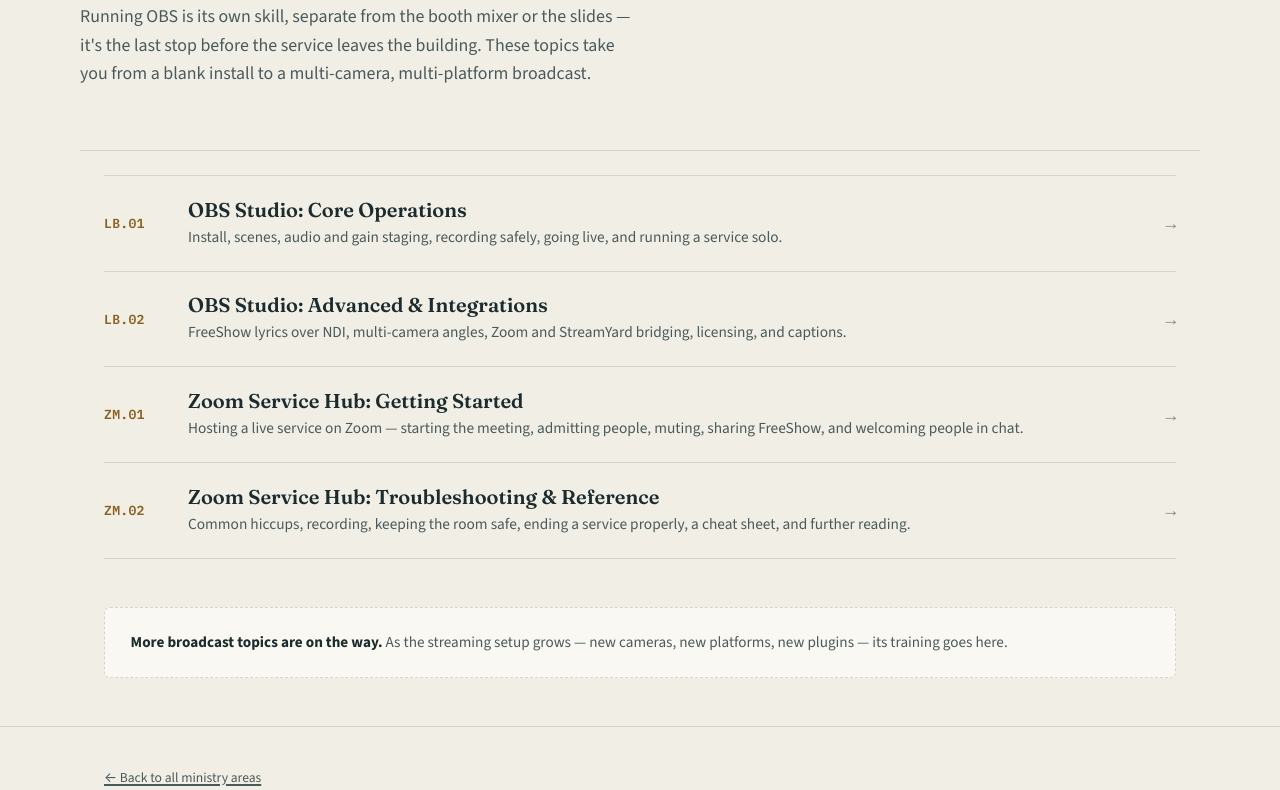
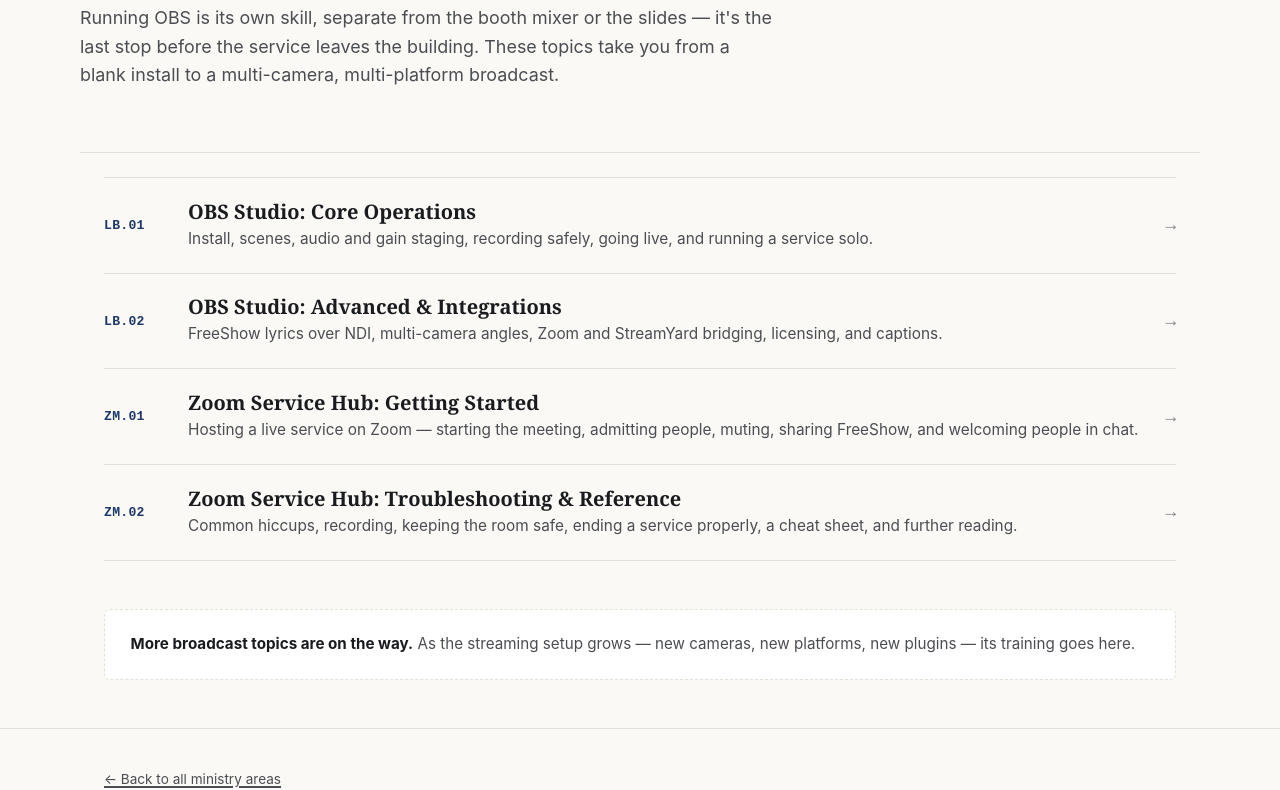
Before and after one commit to allenvincentlucas/Church-Ministry, a plain HTML site: page categories/livestream-broadcast/index.html in a window 1280 px wide. Shown: the part 236-1026 px from the top of the page. Drawn offline with nearby package versions, Linux system fonts and the light colour scheme.

Commit message:
Apply unified Church Ministry brand theme (Paper/Ink/Index Blue/Stone, Space Grotesk/Inter/JetBrains Mono)

```diff
--- a/assets/css/style.css
+++ b/assets/css/style.css
@@ -9,26 +9,26 @@
 
 :root{
   /* paper */
-  --paper: #F1EEE5;
-  --paper-raised: #FAF8F2;
-  --paper-line: #DAD4C4;
+  --paper: #FAF9F6;
+  --paper-raised: #FFFFFF;
+  --paper-line: #E3E0D8;
 
   /* ink */
-  --ink: #1C2B2E;
-  --ink-soft: #4A5A5C;
-  --ink-faint: #7C8886;
+  --ink: #191B1F;
+  --ink-soft: #4B4D52;
+  --ink-faint: #7C7E82;
 
   /* accents */
-  --brass: #A6782C;
-  --brass-deep: #8A611F;
-  --teal: #3E6259;
-  --teal-deep: #2C4B44;
-  --cue-live: #B5432E;
+  --brass: #2A4B8D;
+  --brass-deep: #1E3868;
+  --teal: #84806F;
+  --teal-deep: #635F52;
+  --cue-live: #2A4B8D;
 
   /* type */
-  --font-display: "Fraunces", Georgia, serif;
-  --font-body: "Source Sans 3", -apple-system, BlinkMacSystemFont, "Segoe UI", sans-serif;
-  --font-mono: "IBM Plex Mono", "SFMono-Regular", monospace;
+  --font-display: "Space Grotesk", Georgia, serif;
+  --font-body: "Inter", -apple-system, BlinkMacSystemFont, "Segoe UI", sans-serif;
+  --font-mono: "JetBrains Mono", "SFMono-Regular", monospace;
 
   --radius: 6px;
   --shadow-card: 0 1px 2px rgba(28,43,46,0.06), 0 4px 14px rgba(28,43,46,0.06);
@@ -93,7 +93,7 @@
   width: 30px; height:30px; border-radius:7px;
   background: linear-gradient(155deg, var(--teal), var(--teal-deep));
   display:flex; align-items:center; justify-content:center;
-  color:#F1EEE5; font-family: var(--font-mono); font-size:.68rem; font-weight:700;
+  color:#FAF9F6; font-family: var(--font-mono); font-size:.68rem; font-weight:700;
   flex-shrink:0;
 }
 .brand:hover{ color: var(--ink); }
--- a/categories/livestream-broadcast/index.html
+++ b/categories/livestream-broadcast/index.html
@@ -19,9 +19,7 @@
 <meta name="twitter:description" content="OBS Studio training for church volunteers: getting the service onto a stream, from first scene to multi-platform broadcast.">
 <meta name="twitter:image" content="https://allenvincentlucas.github.io/tech-worship-academy/social-preview.png">
 
-<link rel="preconnect" href="https://fonts.googleapis.com">
 <link rel="preconnect" href="https://fonts.gstatic.com" crossorigin>
-<link href="https://fonts.googleapis.com/css2?family=Fraunces:wght@500;600;650;700&family=Source+Sans+3:wght@400;500;600;700&family=IBM+Plex+Mono:wght@500;600&display=swap" rel="stylesheet">
 <style>
 /* ============================================================
    TECH & WORSHIP ACADEMY — shared design system
@@ -34,26 +32,26 @@
 
 :root{
   /* paper */
-  --paper: #F1EEE5;
-  --paper-raised: #FAF8F2;
-  --paper-line: #DAD4C4;
+  --paper: #FAF9F6;
+  --paper-raised: #FFFFFF;
+  --paper-line: #E3E0D8;
 
   /* ink */
-  --ink: #1C2B2E;
-  --ink-soft: #4A5A5C;
-  --ink-faint: #7C8886;
+  --ink: #191B1F;
+  --ink-soft: #4B4D52;
+  --ink-faint: #7C7E82;
 
   /* accents */
-  --brass: #A6782C;
-  --brass-deep: #8A611F;
-  --teal: #3E6259;
-  --teal-deep: #2C4B44;
-  --cue-live: #B5432E;
+  --brass: #2A4B8D;
+  --brass-deep: #1E3868;
+  --teal: #84806F;
+  --teal-deep: #635F52;
+  --cue-live: #2A4B8D;
 
   /* type */
-  --font-display: "Fraunces", Georgia, serif;
-  --font-body: "Source Sans 3", -apple-system, BlinkMacSystemFont, "Segoe UI", sans-serif;
-  --font-mono: "IBM Plex Mono", "SFMono-Regular", monospace;
+  --font-display: "Space Grotesk", Georgia, serif;
+  --font-body: "Inter", -apple-system, BlinkMacSystemFont, "Segoe UI", sans-serif;
+  --font-mono: "JetBrains Mono", "SFMono-Regular", monospace;
 
   --radius: 6px;
   --shadow-card: 0 1px 2px rgba(28,43,46,0.06), 0 4px 14px rgba(28,43,46,0.06);
@@ -118,7 +116,7 @@
   width: 30px; height:30px; border-radius:7px;
   background: linear-gradient(155deg, var(--teal), var(--teal-deep));
   display:flex; align-items:center; justify-content:center;
-  color:#F1EEE5; font-family: var(--font-mono); font-size:.68rem; font-weight:700;
+  color:#FAF9F6; font-family: var(--font-mono); font-size:.68rem; font-weight:700;
   flex-shrink:0;
 }
 .brand:hover{ color: var(--ink); }
```
Also changed, not shown: categories/music/index.html (+15 -17 lines), categories/presentation-software/index.html (+15 -17 lines), categories/tech-media/index.html (+15 -17 lines), index.html (+15 -17 lines), topics/freeshow/index.html (+15 -17 lines), topics/google-slides-beginner/index.html (+15 -17 lines), topics/google-slides-intermediate/index.html (+15 -17 lines), topics/guitar-capo/index.html (+15 -17 lines), topics/l12next/index.html (+15 -17 lines), topics/obs-advanced/index.html (+15 -17 lines), topics/obs-core/index.html (+15 -17 lines), topics/powerpoint-beginner/index.html (+15 -17 lines), topics/powerpoint-intermediate/index.html (+15 -17 lines), topics/zoom-getting-started/index.html (+15 -17 lines), 1 more files.
